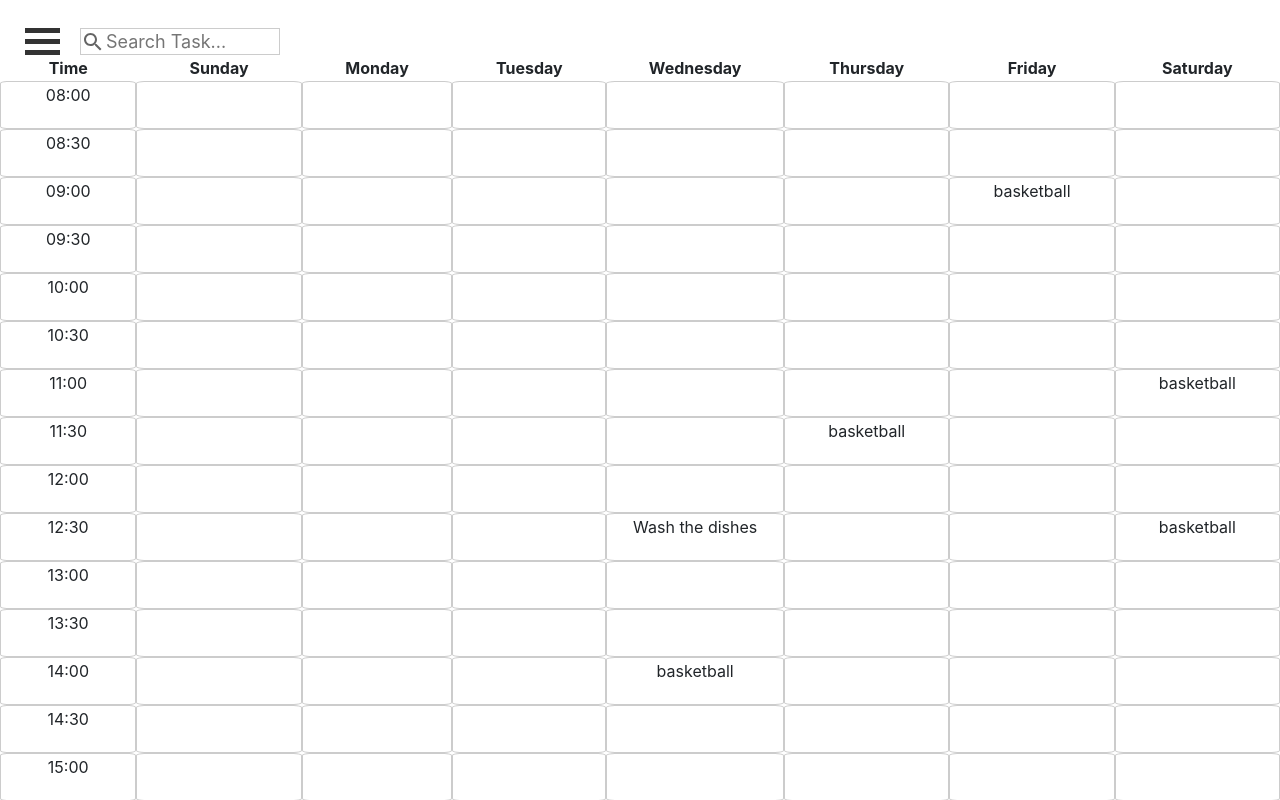
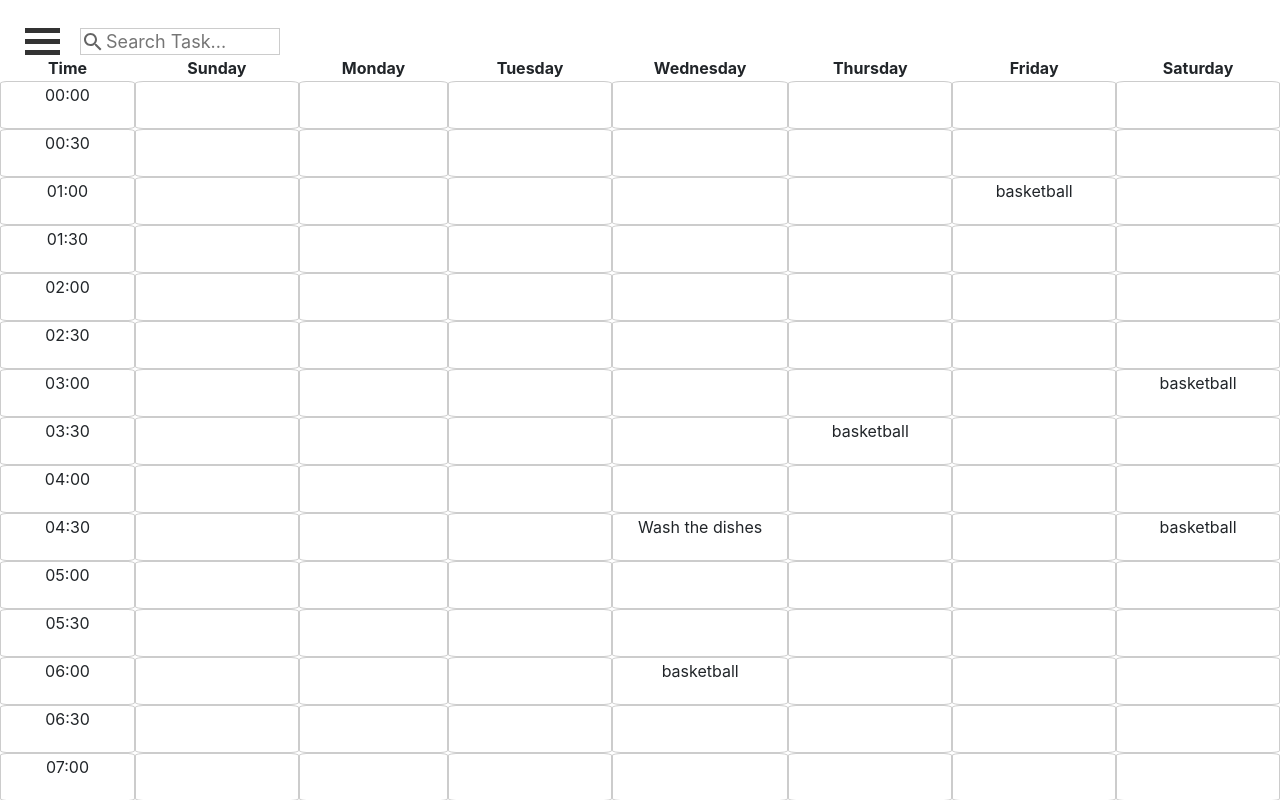
Before and after one commit to Amittulman/BIUprojectNEW, a React (Create React App) app in the folder frontend/: page /schedule in a window 1280 px wide. Shown: the top 800 px of the page. Built offline with nearby package versions, Linux system fonts and the light colour scheme; the HTML template or start-up script is replaced by a standard one.

Commit message:
Frontend now receives data from backend (ALL tasks), and ables to submit a single task.

```diff
--- a/frontend/src/components/Schedule.js
+++ b/frontend/src/components/Schedule.js
@@ -2,7 +2,7 @@ import React from 'react';
 import './Schedule.css';
 import Menu from "./Menu";
 
-const slots_per_day = 32
+const slots_per_day = 24*2
 
 function Table(props) {
     console.log(props.getTasks())
@@ -21,11 +21,11 @@ function Table(props) {
     }
     for (let i=0; i<8; i++) {
         let content = [];
-        let hour = 8;
+        let hour;
         let minute = 0;
         if (day[i] === 'Time') {
             for (let j=0; j<slots_per_day; j++) {
-                hour = Math.floor(8+j/2);
+                hour = Math.floor(0+j/2);
                 minute = 30 * (j%2);
                 if (hour < 10) hour = '0' + hour
                 if (minute === 0) minute = '00'
```
